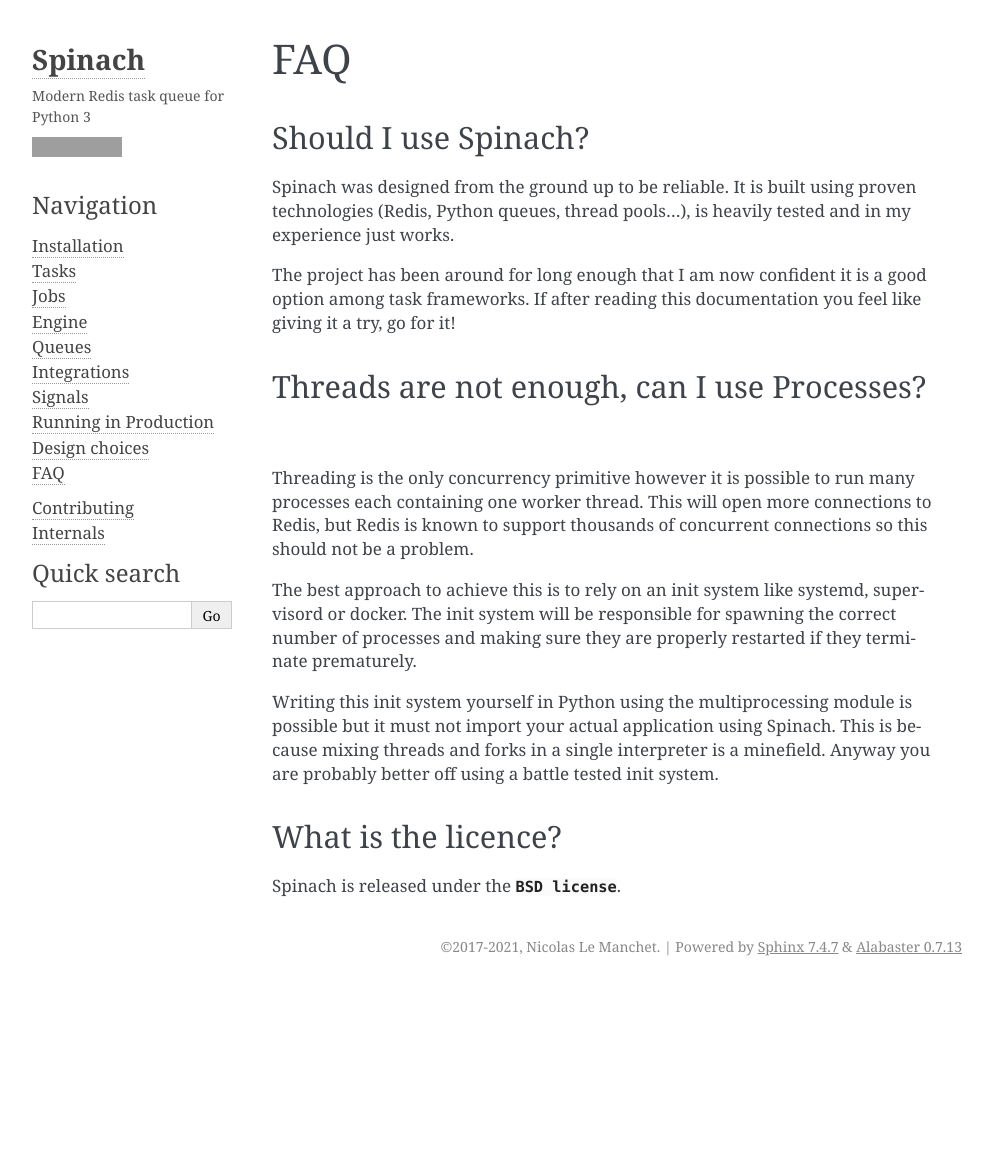
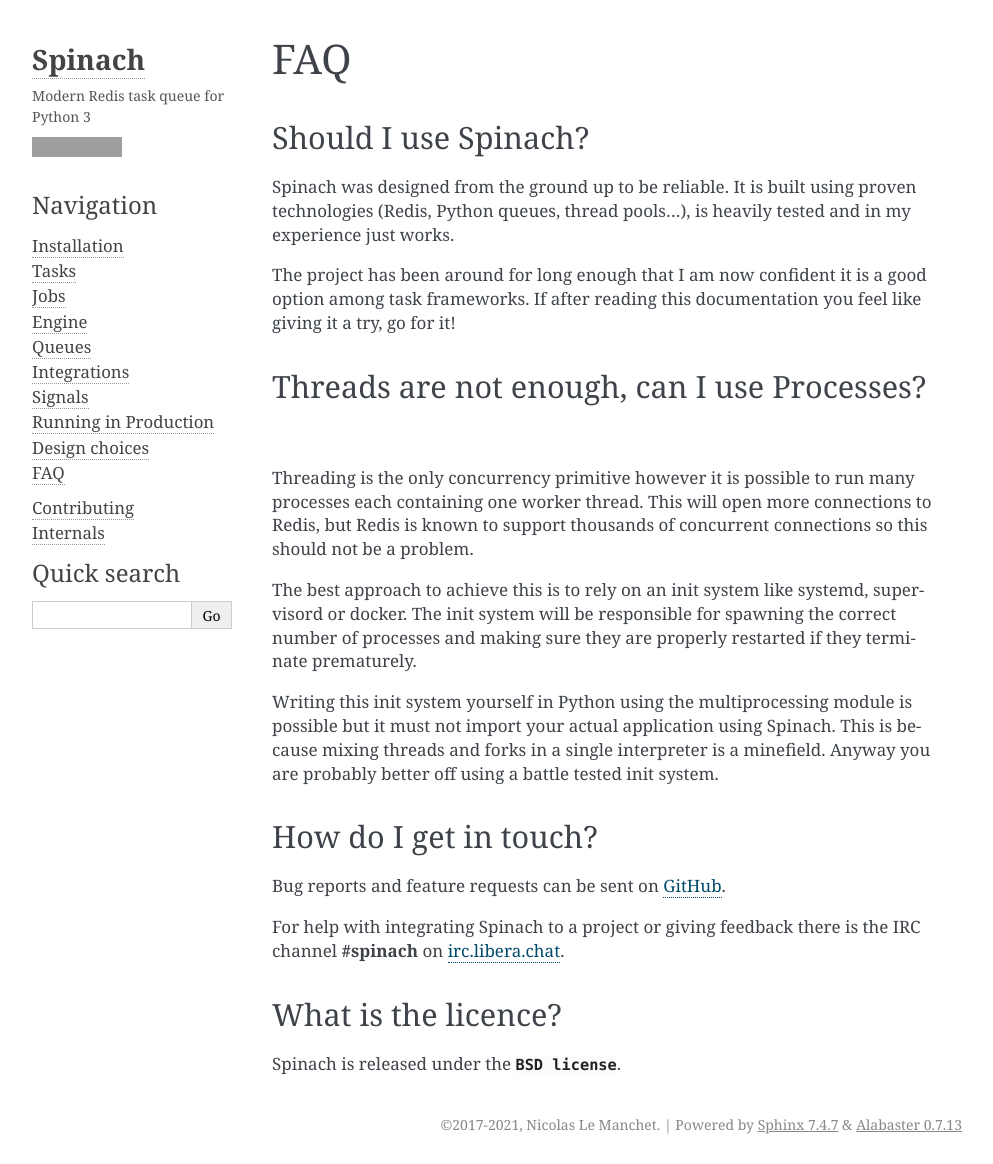
Before and after one commit to NicolasLM/spinach, a Sphinx documentation site: the page built from doc/user/faq.rst, in a window 1280 px wide. Shown: the whole page, without its empty margins (148-1141 px from the left). Built offline with Sphinx 7.4.7, drawn with Linux system fonts in a browser that asks for light colours; the version number could not be read and is left out; before the commit the page ends 986 px from its top, so only the background shows below that; grey boxes are pictures that could not be loaded.

Commit message:
Add links to #spinach IRC channel

```diff
--- a/README.rst
+++ b/README.rst
@@ -7,6 +7,8 @@
     :target: https://coveralls.io/github/NicolasLM/spinach?branch=master
 .. image:: https://readthedocs.org/projects/spinach/badge/?version=latest
     :target: http://spinach.readthedocs.io/en/latest/?badge=latest
+.. image:: https://img.shields.io/badge/IRC-irc.libera.chat-1e72ff.svg?style=flat
+    :target: https://kiwiirc.com/nextclient/irc.libera.chat:+6697/#spinach
 
 Redis task queue for Python 3 heavily inspired by Celery and RQ.
 
@@ -56,6 +58,9 @@
 The documentation is at `https://spinach.readthedocs.io
 <https://spinach.readthedocs.io/en/stable/index.html>`_.
 
+IRC channel for online discussions **#spinach** on `irc.libera.chat
+<https://kiwiirc.com/nextclient/irc.libera.chat:+6697/#spinach>`_.
+
 License
 -------
 
--- a/doc/user/faq.rst
+++ b/doc/user/faq.rst
@@ -32,6 +32,16 @@
 is because mixing threads and forks in a single interpreter is a minefield.
 Anyway you are probably better off using a battle tested init system.
 
+How do I get in touch?
+----------------------
+
+Bug reports and feature requests can be sent on `GitHub
+<https://github.com/NicolasLM/spinach>`_.
+
+For help with integrating Spinach to a project or giving feedback there is
+the IRC channel **#spinach** on `irc.libera.chat
+<https://kiwiirc.com/nextclient/irc.libera.chat:+6697/#spinach>`_.
+
 What is the licence?
 --------------------
 
```
